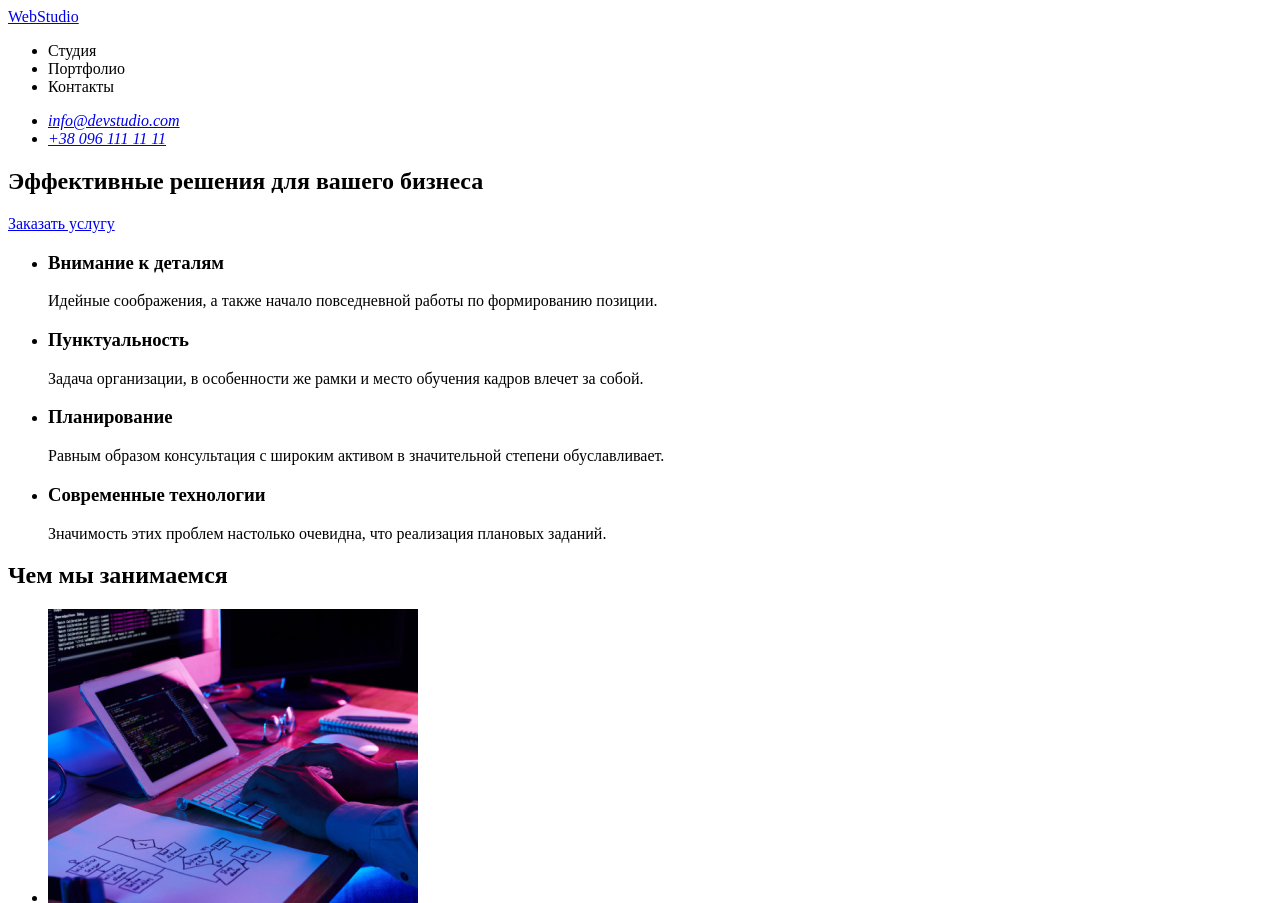
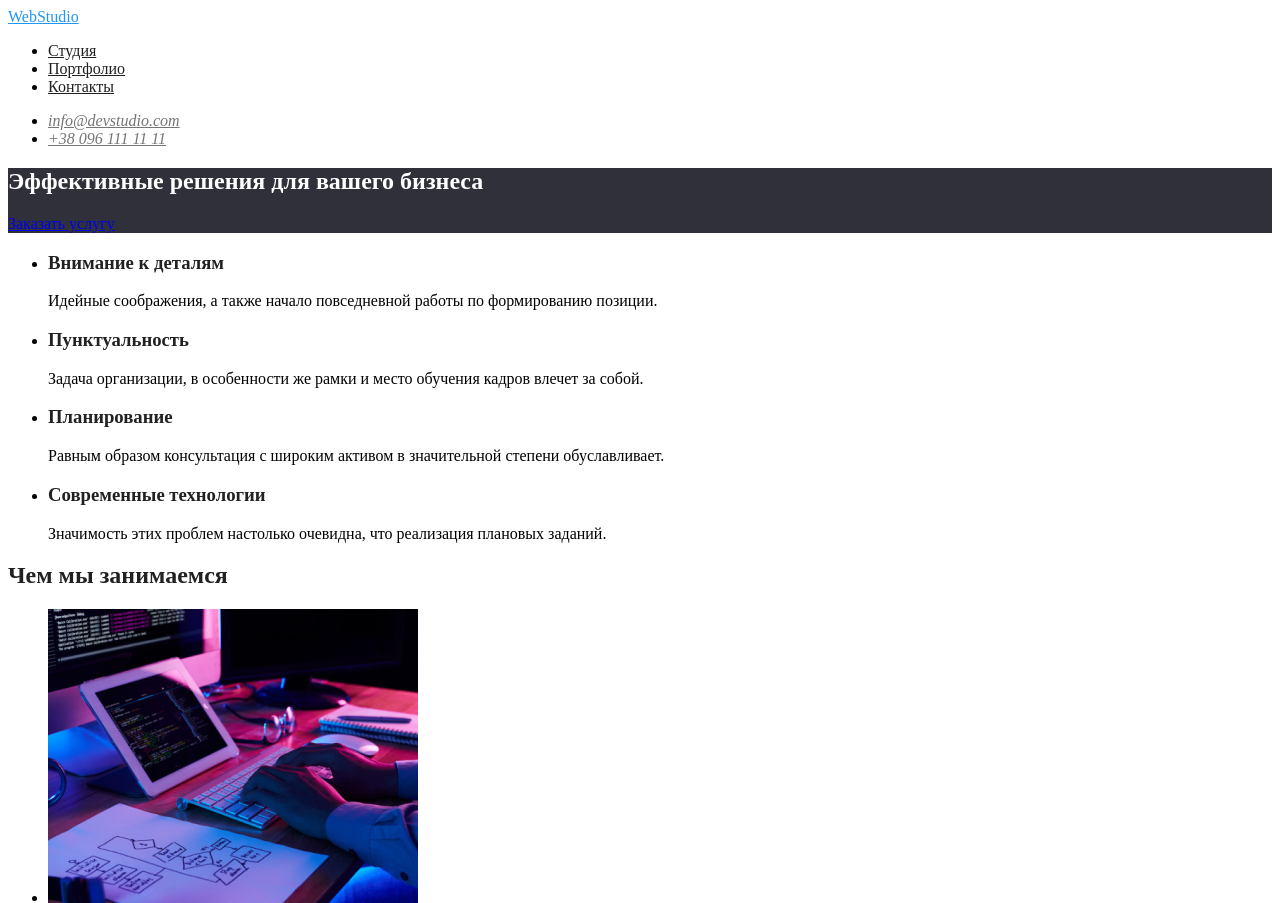
Before and after one commit to ialiev685/goit-markup-hw-02, a plain HTML site: page index.html in a window 1280 px wide. Shown: the top 903 px of the page. Drawn offline with Linux system fonts and the light colour scheme.

Commit message:
Начал вводить стили цветов
Шапка и секция заказа

```diff
--- a/css/style.css
+++ b/css/style.css
@@ -1,7 +1,58 @@
-/*основной цвет шрифта #212121*/
-/*вспомогательный цвет шрифта #757575*/
-/*акцент цвета шрифта #2196F3*/
+:root {
+  --first-color-text: #212121;
+  --second-color-text: #757575;
+  --accent-color-text: #2196f3;
+  --white-color: #ffffff;
+}
+/*первый основной основной цвет текста #212121*/
+/*Второй цвет текста #757575*/
+/*акцент цвета текста #2196F3*/
 /*цвет фона шапки #FFFFFF*/
 /*цвет фона секции заказа и подвала #2F303A*/
 /*цвет фона направления #E5E5E5*/
 /*цвет фона направления #F5F4FA*/
+
+/*шапка сайта*/
+.logo-header {
+  color: var(--accent-color-text);
+}
+
+.logo-header span {
+  color: var(--first-color-tex);
+}
+
+.site-nav .link {
+  color: var(--first-color-text);
+}
+
+.address-nav .link {
+  color: var(--second-color-text);
+
+}
+
+.site-nav .link:hover,
+.site-nav .link:focus,
+.address-nav .link:hover,
+.address-nav .link:focus {
+  color: var(--accent-color-text);
+}
+
+.header {
+  background-color: var(--white-color);
+}
+
+/*caption*/
+.caption{
+    color: var(--first-color-text);
+}
+
+/*section-order*/
+.section-order {
+  background-color: #2f303a;
+}
+
+.section-order .caption{
+    color: var(--white-color);
+}
+
+.
--- a/index.html
+++ b/index.html
@@ -4,26 +4,32 @@
     <meta charset="UTF-8" />
     <meta name="viewport" content="width=device-width, initial-scale=1.0" />
     <title>WebStudio</title>
-    <link rel="stylesheet" href="" />
+    <link rel="stylesheet" href="./css/style.css" />
   </head>
   <body>
     <!--шапка-->
-    <header>
+    <header class="header">
       <!--меню-->
       <nav>
-        <a href="/">WebStudio</a>
-        <ul>
-          <li>Студия</li>
-          <li>Портфолио</li>
-          <li>Контакты</li>
+        <a href="/" class="logo-header">Web<span>Studio</span></a>
+        <ul class="site-nav">
+          <li><a class="link" href="/">Студия</a></li>
+          <li><a class="link" href="/">Портфолио</a></li>
+          <li><a class="link" href="/">Контакты</a></li>
         </ul>
       </nav>
       <!--/меню-->
       <!--адрес-->
       <address>
-        <ul>
-          <li><a href="mailto:info@devstudio.com">info@devstudio.com</a></li>
-          <li><a href="tel:+38 0961111111">+38 096 111 11 11</a></li>
+        <ul class="address-nav">
+          <li>
+            <a class="link" href="mailto:info@devstudio.com"
+              >info@devstudio.com</a
+            >
+          </li>
+          <li>
+            <a class="link" href="tel:+38 0961111111">+38 096 111 11 11</a>
+          </li>
         </ul>
       </address>
       <!--/адрес-->
@@ -32,36 +38,36 @@
     <!--контент сайта-->
     <main>
       <!--секция с ссылкой на зказа улуги-->
-      <section>
-        <h1>Эффективные решения для вашего бизнеса</h1>
+      <section class="section-order">
+        <h1 class="caption">Эффективные решения для вашего бизнеса</h1>
         <a href="#">Заказать услугу</a>
       </section>
       <!--секция с нашими качествами-->
       <section>
         <ul>
           <li>
-            <h3>Внимание к деталям</h3>
+            <h3 class="caption">Внимание к деталям</h3>
             <p>
               Идейные соображения, а также начало повседневной работы по
               формированию позиции.
             </p>
           </li>
           <li>
-            <h3>Пунктуальность</h3>
+            <h3 class="caption">Пунктуальность</h3>
             <p>
               Задача организации, в особенности же рамки и место обучения кадров
               влечет за собой.
             </p>
           </li>
           <li>
-            <h3>Планирование</h3>
+            <h3 class="caption">Планирование</h3>
             <p>
               Равным образом консультация с широким активом в значительной
               степени обуславливает.
             </p>
           </li>
           <li>
-            <h3>Современные технологии</h3>
+            <h3 class="caption">Современные технологии</h3>
             <p>
               Значимость этих проблем настолько очевидна, что реализация
               плановых заданий.
@@ -72,7 +78,7 @@
       <!--/секция с нашими качествами-->
       <!--секция с характером нашей работы-->
       <section>
-        <h2>Чем мы занимаемся</h2>
+        <h2 class="caption">Чем мы занимаемся</h2>
         <ul>
           <li>
             <img
@@ -94,26 +100,26 @@
       <!--/секция с характером нашей работы-->
       <!--секция наша команда-->
       <section>
-        <h2>Наша команда</h2>
+        <h2 class="caption">Наша команда</h2>
         <ul>
           <li>
             <img src="./img/person_1.jpg" alt="1-й человек" width="270" />
-            <h3>Игорь Демьяненко</h3>
+            <h3 class="caption">Игорь Демьяненко</h3>
             <p>Product Designer</p>
           </li>
           <li>
             <img src="./img/person_2.jpg" alt="2-й человек" width="270" />
-            <h3>Ольга Репина</h3>
+            <h3 class="caption">Ольга Репина</h3>
             <p>Frontend Developer</p>
           </li>
           <li>
             <img src="./img/person_3.jpg" alt="3-й человек" width="270" />
-            <h3>Николай Тарасов</h3>
+            <h3 class="caption">Николай Тарасов</h3>
             <p>Marketing</p>
           </li>
           <li>
             <img src="./img/person_4.jpg" alt="4-й человек" width="270" />
-            <h3>Михаил Ермаков</h3>
+            <h3 class="caption">Михаил Ермаков</h3>
             <p>UI Designer</p>
           </li>
         </ul>
@@ -122,7 +128,7 @@
     </main>
     <!--Подвал-->
     <footer>
-      <a href="/">WebStudio</a>
+      <a class="logo-footer" href="/">Web<span>Studio</span></a>
       <address>
         <p>
           г. Киев, пр-т Леси Украинки, 26<br />
```
